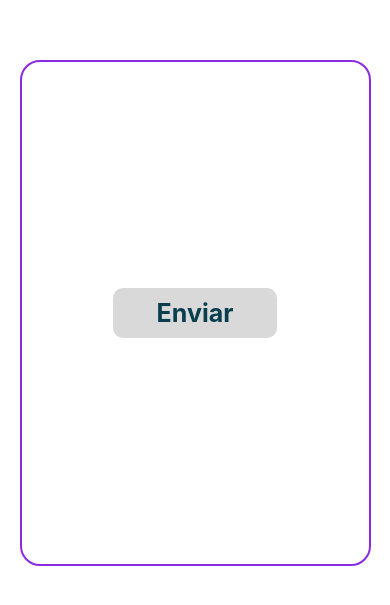
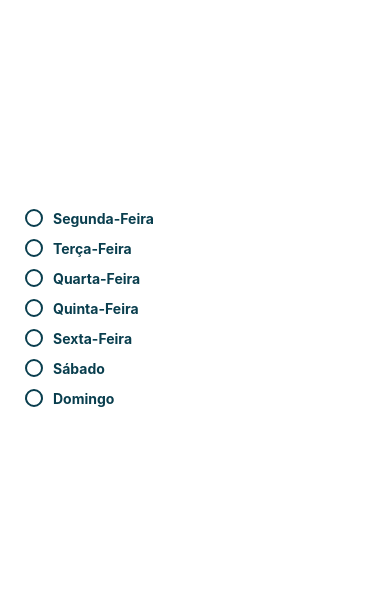
Before and after one commit to Amilcar-junior-dev/styledComponentsCourse, a React Native app: screen / in a window 390 px wide. Shown: the part 109-714 px from the top of the page. Built offline with nearby package versions, Linux system fonts and the light colour scheme.

Commit message:
created radio button

```diff
--- a/src/App.tsx
+++ b/src/App.tsx
@@ -1,18 +1,50 @@
-import React from 'react';
+import React, { useState } from 'react';
 import {View, useColorScheme} from 'react-native';
 import {ExempleComponent} from './components/exemple';
 import {ThemeProvider} from 'styled-components/native';
 import {themeColors} from './theme';
+import {ContainerGlobal} from './theme/globalStyle';
+import RadioButtonComponent from './components/RadioButtom';
 
 const App = () => {
   const scheme = useColorScheme();
   const theme = themeColors[scheme ?? 'dark'];
 
+  const [ value, setValue ] = useState('');
+
+  const Options = [
+    'Segunda-Feira',
+    'Terça-Feira',
+    'Quarta-Feira',
+    'Quinta-Feira',
+    'Sexta-Feira',
+    'Sábado',
+    'Domingo'
+  ];
+
   return (
     <ThemeProvider theme={theme}>
-      <View style={{flex: 1, alignItems: 'center', justifyContent: 'center'}}>
-        <ExempleComponent />
-      </View>
+      <ContainerGlobal>
+        <View
+          style={{
+            flex: 1,
+            alignItems: 'center',
+            justifyContent: 'center',
+          }}
+        >
+          {
+            Options.map((item, index)=> (
+              <RadioButtonComponent
+                key={index}
+                option={item}
+                check={value}
+                setOptionSelectd={(value)=> setValue(value)}
+              />
+            ))
+          }
+
+        </View>
+      </ContainerGlobal>
     </ThemeProvider>
   );
 };
--- /dev/null
+++ b/src/components/RadioButtom/Models/index.ts
@@ -0,0 +1,5 @@
+export interface RadioButtonComponentProps {
+    option: string;
+    check: string;
+    setOptionSelectd: (optionSelected: string)=> void;
+}
--- /dev/null
+++ b/src/components/RadioButtom/index.tsx
@@ -0,0 +1,24 @@
+import React from 'react';
+import { CheckRadio, ContainerRadioButtonComponent, Radio, TextOption } from './styles';
+import { RadioButtonComponentProps } from './Models';
+
+const RadioButtonComponent: React.FC<RadioButtonComponentProps> = ({
+    option,
+    check,
+    setOptionSelectd
+})=> {
+    return (
+        <ContainerRadioButtonComponent
+            onPress={()=> setOptionSelectd(option) }
+        >
+            <Radio>
+                <CheckRadio check={check} option={option}/>
+            </Radio>
+            <TextOption>
+                {option}
+            </TextOption>
+        </ContainerRadioButtonComponent>
+    )
+};
+
+export default RadioButtonComponent;
--- /dev/null
+++ b/src/components/RadioButtom/styles.ts
@@ -0,0 +1,32 @@
+import styled from 'styled-components/native';
+
+export const ContainerRadioButtonComponent = styled.TouchableOpacity`
+    height: 20px;
+    width: 100%;
+    align-items: center ;
+    flex-direction: row;
+    margin-bottom:10px;
+`;
+
+export const Radio = styled.TouchableOpacity`
+    height: 18px;
+    width: 18px;
+    justify-content: center;
+    align-items: center;
+    border-radius: 18px;
+    border: 2px solid ${({theme})=> theme.surface};
+`;
+
+export const CheckRadio = styled.View<{check: string, option: string}>`
+    display:${({check, option})=> check === option ? 'flex' : 'none'} ;
+    height: 8px;
+    width: 8px;
+    background-color: ${({theme})=> theme.surface};
+    border-radius: 8px;
+`;
+
+export const TextOption = styled.Text`
+    color: ${({theme})=> theme.surface} ;
+    font-weight: bold;
+    margin-left: 10px;
+`;
--- a/src/theme/colors.ts
+++ b/src/theme/colors.ts
@@ -1,7 +1,7 @@
 export const palletColors = {
     dark: {
         background: "#2C3E50",
-        surface: "#093E4E" ,
+        surface:"#D9D9D9" ,
         text_primary: "#FFFFFF",
         icon_primary: "#093D4E",
         tertiary:"#CCFCD4",
@@ -10,7 +10,7 @@ export const palletColors = {
     },
     light: {
         background: "#E1E1E1",
-        surface: "#D9D9D9",
+        surface: "#093E4E" ,
         text_primary: "#093E4E",
         icon_primary: "#ECF0F1" ,
         tertiary:"#C4FFCD",
--- /dev/null
+++ b/src/theme/globalStyle.ts
@@ -0,0 +1,6 @@
+import styled from 'styled-components/native';
+
+export const ContainerGlobal = styled.View`
+    flex:1;
+    padding: 0px 25px;
+`;
```
